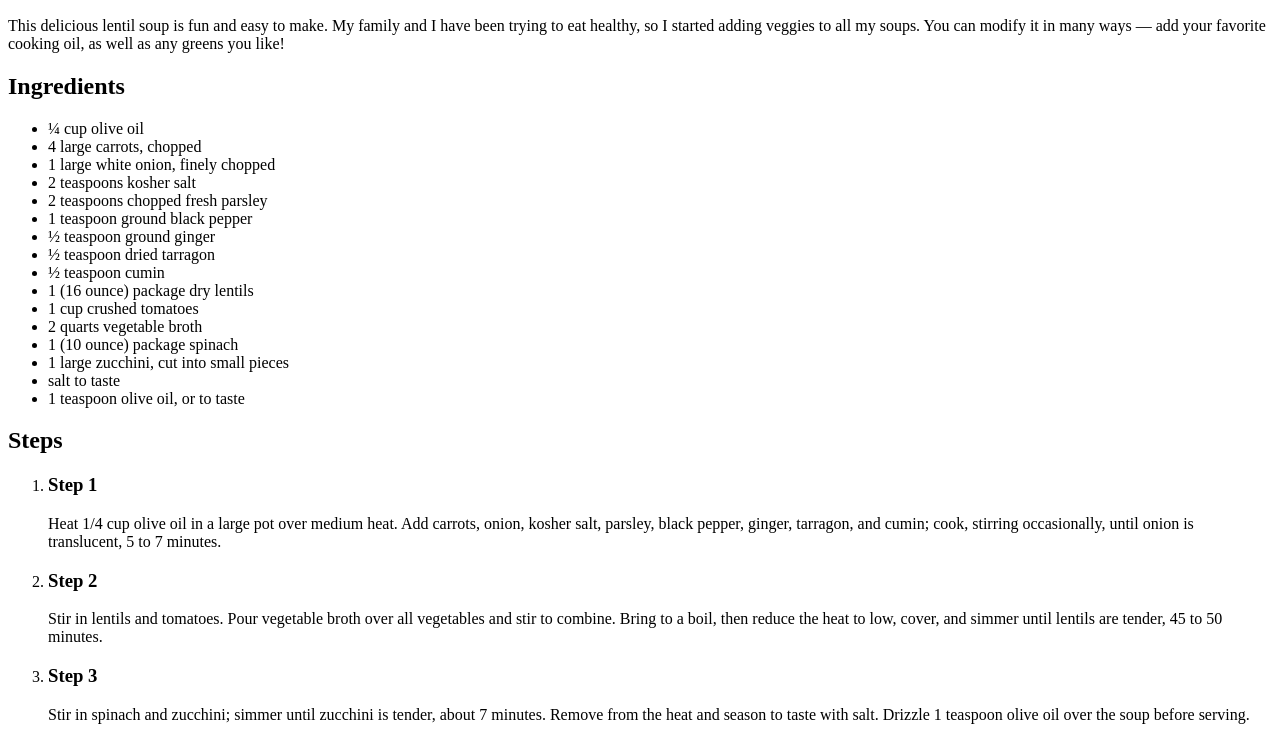
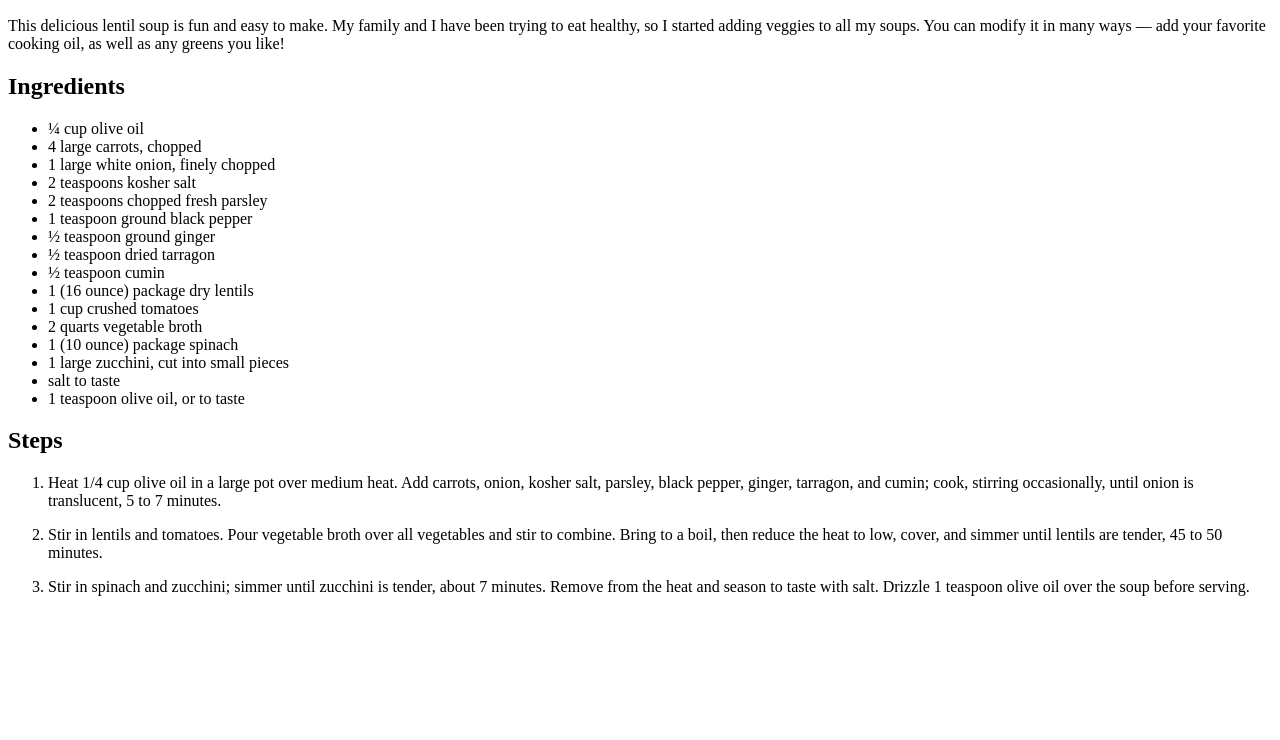
Before and after one commit to OneSrX/odin-recipes, a plain HTML site: page recipes/moroccan-lentil-soup.html in a window 1280 px wide. Shown: the part 359-1099 px from the top of the page. After the commit the page ends 971 px from the top, so only its background shows below. Drawn offline with Linux system fonts and the light colour scheme.

Commit message:
Remove the h3 tag from steps section
Using h3 tags for labeling steps within an ordered list was unnecessary

```diff
--- a/recipes/moroccan-lentil-soup.html
+++ b/recipes/moroccan-lentil-soup.html
@@ -41,7 +41,6 @@
     <h2>Steps</h2>
     <ol>
       <li>
-        <h3>Step 1</h3>
         <p>
           Heat 1/4 cup olive oil in a large pot over medium heat. Add carrots,
           onion, kosher salt, parsley, black pepper, ginger, tarragon, and
@@ -50,7 +49,6 @@
         </p>
       </li>
       <li>
-        <h3>Step 2</h3>
         <p>
           Stir in lentils and tomatoes. Pour vegetable broth over all vegetables
           and stir to combine. Bring to a boil, then reduce the heat to low,
@@ -58,7 +56,6 @@
         </p>
       </li>
       <li>
-        <h3>Step 3</h3>
         <p>
           Stir in spinach and zucchini; simmer until zucchini is tender, about 7
           minutes. Remove from the heat and season to taste with salt. Drizzle 1
```
